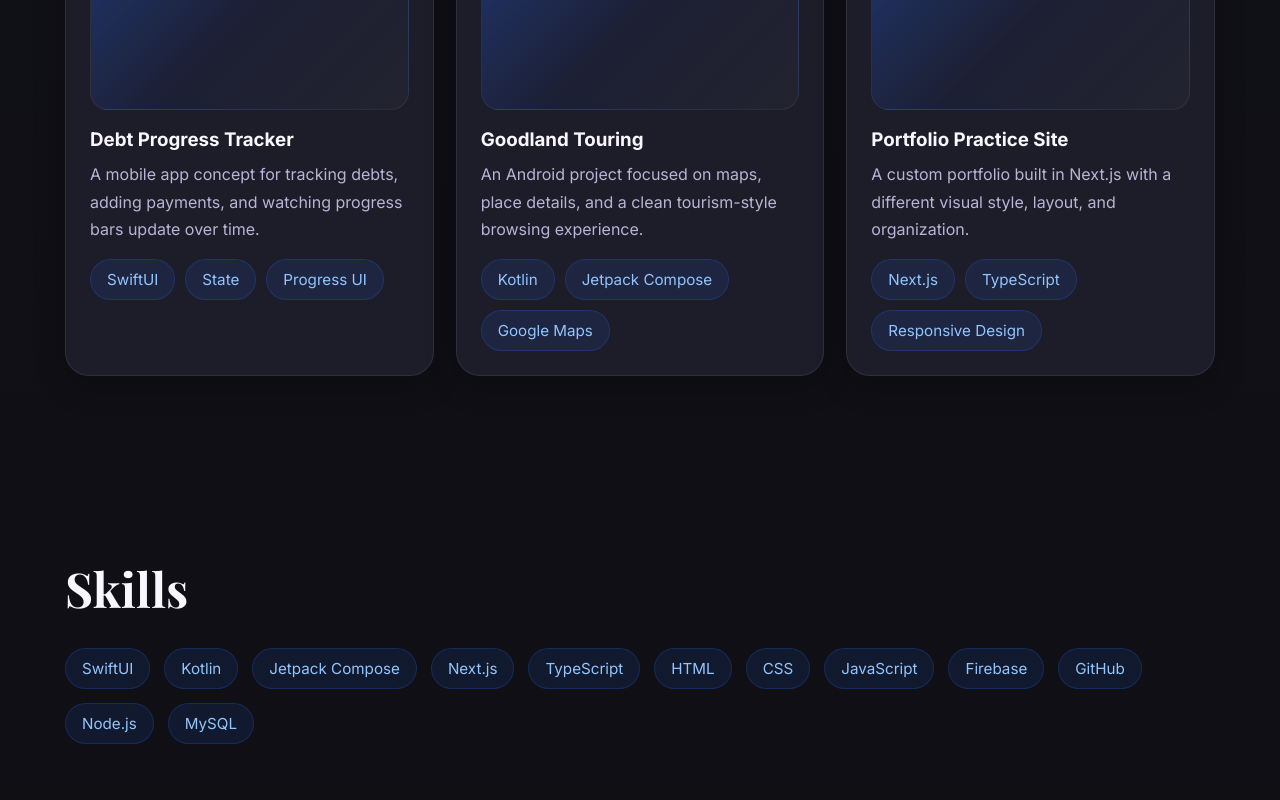
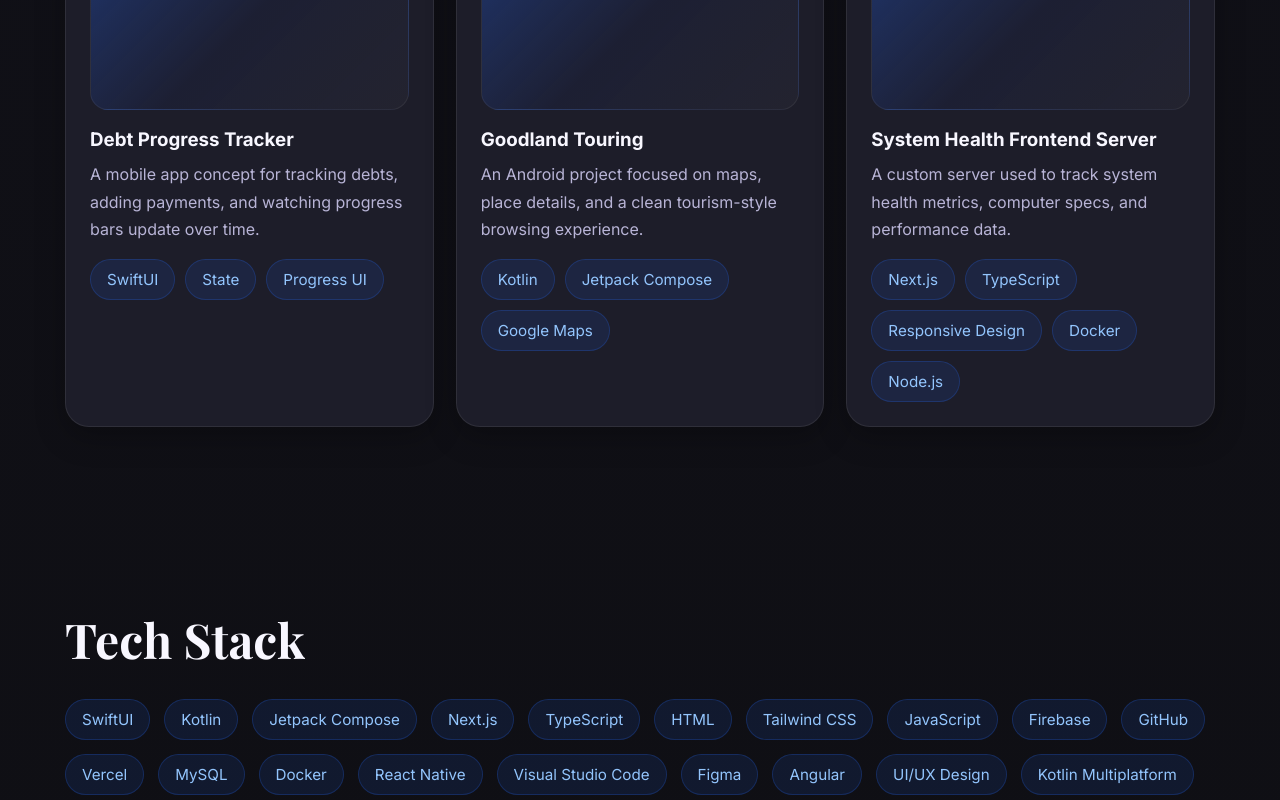
Before and after one commit to KalebSteph/PortfolioKS, a Next.js app: page / in a window 1280 px wide. Shown: the part 1540-2340 px from the top of the page. Built offline with nearby package versions, Linux system fonts and the light colour scheme; a web font is replaced by a local one.

Commit message:
Updated skills to tech stack, fixed photo in hero, and corrected projects

```diff
--- a/components/Hero.tsx
+++ b/components/Hero.tsx
@@ -29,7 +29,7 @@ export default function Hero() {
             >
               Welcome.
               <br />
-              I'm [Kaleb Stephens, Frontend Developer].
+              I'm [Kaleb Stephens, Frontend Developer]
             </h1>
 
             <p
--- a/components/Projects.tsx
+++ b/components/Projects.tsx
@@ -12,10 +12,10 @@ const projects = [
     tech: ["Kotlin", "Jetpack Compose", "Google Maps"],
   },
   {
-    title: "Portfolio Practice Site",
+    title: "System Health Frontend Server",
     description:
-      "A custom portfolio built in Next.js with a different visual style, layout, and organization.",
-    tech: ["Next.js", "TypeScript", "Responsive Design"],
+      "A custom server used to track system health metrics, computer specs, and performance data.",
+    tech: ["Next.js", "TypeScript", "Responsive Design", "Docker", "Node.js"],
   },
 ];
 
--- a/components/Skills.tsx
+++ b/components/Skills.tsx
@@ -5,19 +5,26 @@ const skills = [
   "Next.js",
   "TypeScript",
   "HTML",
-  "CSS",
+  "Tailwind CSS",
   "JavaScript",
   "Firebase",
   "GitHub",
-  "Node.js",
+  "Vercel",
   "MySQL",
+  "Docker",
+  "React Native",
+  "Visual Studio Code",
+  "Figma",
+  "Angular",
+  "UI/UX Design",
+  "Kotlin Multiplatform",
 ];
 
 export default function Skills() {
   return (
     <section id="skills">
       <div className="container">
-        <h2 className="section-title">Skills</h2>
+        <h2 className="section-title">Tech Stack</h2>
         <p className="section-text" style={{ marginBottom: "28px" }}>
         </p>
 
```
